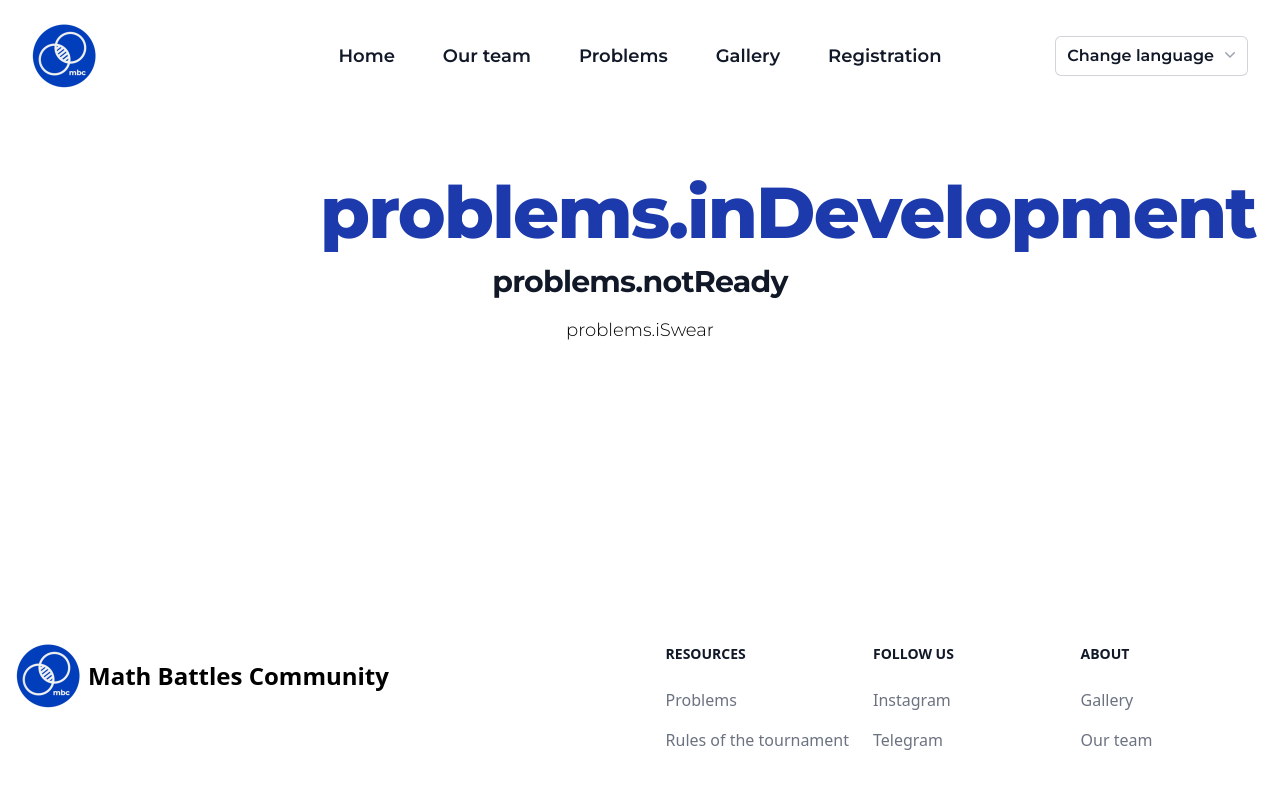
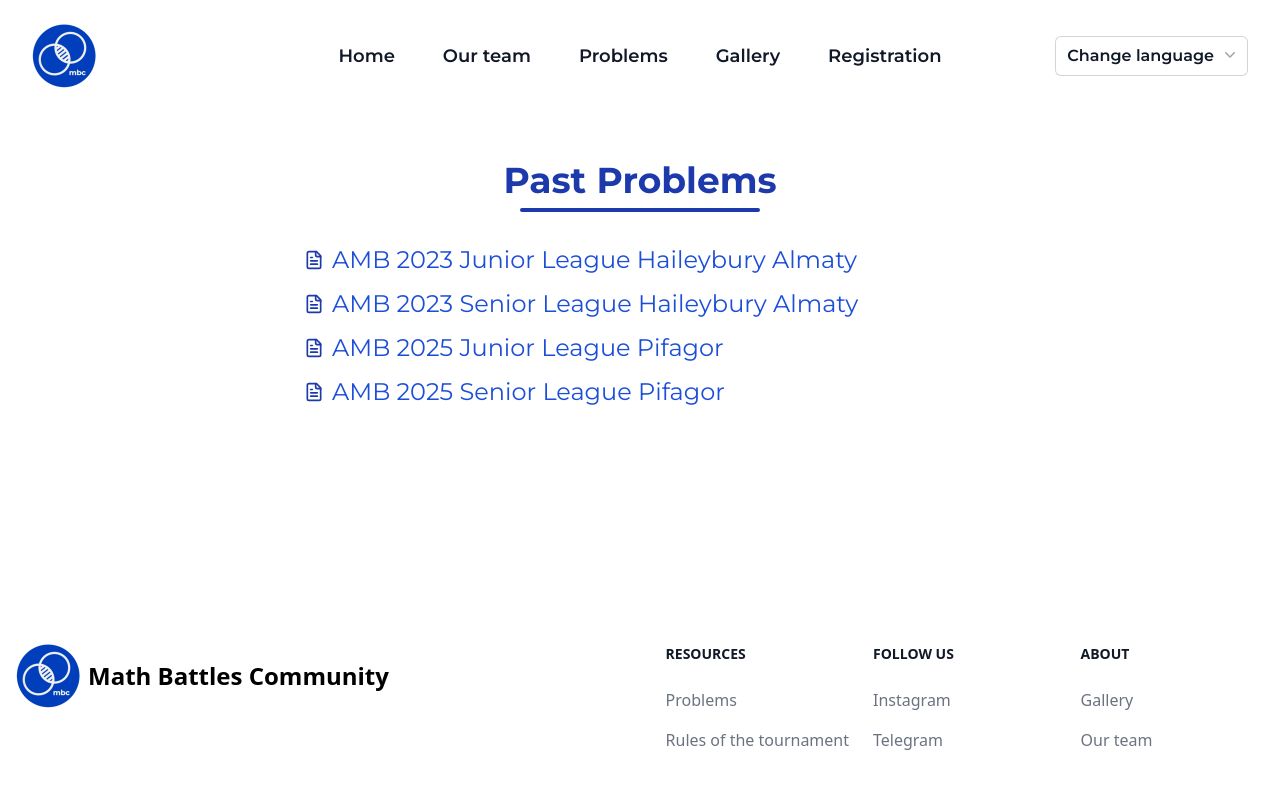
Before and after one commit to rimochek/math-battles, a Next.js app: page /en/problems in a window 1280 px wide. Shown: the top 788 px of the page. Built offline with nearby package versions, Linux system fonts and the light colour scheme.

Commit message:
Update page.tsx

```diff
--- a/src/app/[locale]/problems/page.tsx
+++ b/src/app/[locale]/problems/page.tsx
@@ -1,26 +1,32 @@
-"use client"
+import { useTranslations } from "next-intl";
+import { FileText } from "lucide-react";
 
-import { useTranslations } from "next-intl"
-
-export const dynamic = "force-dynamic" // Forces the page to be rendered dynamically
-
-export default function NotFoundPage() {
-  const t = useTranslations("problems")
+export default function PastProblems() {
+  const t = useTranslations("problems");
+  const t_files = useTranslations();
+  const problems = t_files.raw("problems.files");
 
   return (
-    <div className="py-8 px-4 mx-auto max-w-screen-xl lg:py-16 lg:px-6">
-      <div className="mx-auto max-w-screen-sm text-center">
-        <h1
-          className="mb-4 text-3xl tracking-tight font-extrabold lg:text-7xl text-primary-600 dark:text-primary-500"
-          style={{ color: "#1D3AAC" }}
-        >
-          {t("inDevelopment")}
-        </h1>
-        <p className="mb-4 text-xl tracking-tight font-bold text-gray-900 md:text-3xl">
-          {t("notReady")}
-        </p>
-        <p className="mb-4 text-lg font-light text-black">{t("iSwear")}</p>
+    <div className="mx-auto max-w-4xl p-6 lg:px-8 py-12">
+      <div className="flex flex-col justify-center items-center mb-8">
+        <h2 className="text-4xl font-bold text-[#1D3AAC] mb-2">{t("title")}</h2>
+        <div className="h-1 w-60 rounded-lg" style={{ backgroundColor: "#1D3AAC" }} />
       </div>
+      <ul className="space-y-3 max-w-2xl mx-auto">
+        {problems.map((item, index) => (
+          <li key={index}>
+            <a
+              href={item.file}
+              target="_blank"
+              rel="noopener noreferrer"
+              className="flex items-center gap-2 text-2xl text-blue-700 hover:text-blue-900 transition"
+            >
+              <FileText className="w-5 h-5 text-[#1D3AAC]" />
+              {item.name}
+            </a>
+          </li>
+        ))}
+      </ul>
     </div>
-  )
+  );
 }
```
